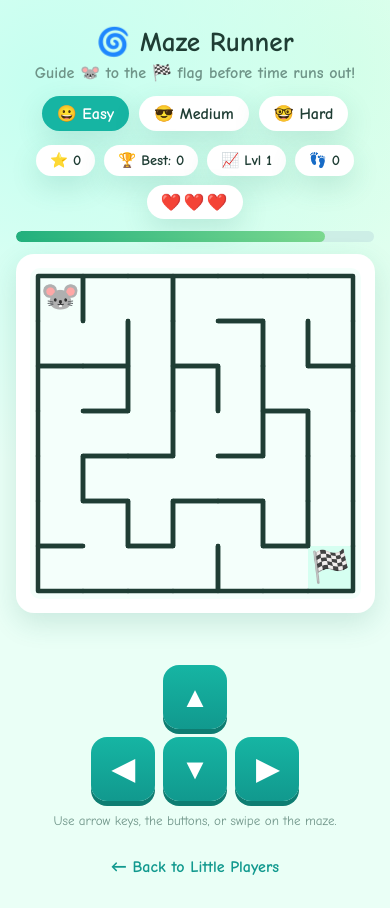
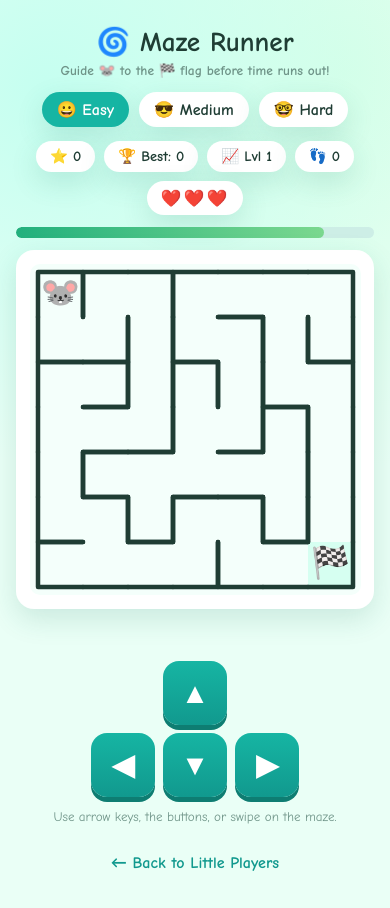
Before and after one commit to LittlePlayers/maze-runner, a plain HTML site: page index.html in a window 390 px wide. Drawn offline with Linux system fonts and the light colour scheme.

Commit message:
Mobile/tablet responsiveness guard (prevent text/row overflow on small screens)

```diff
--- a/index.html
+++ b/index.html
@@ -92,6 +92,10 @@
   .note{margin-top:8px; font-size:.82rem; color:var(--muted); text-align:center}
   .back{margin-top:14px}
   .back a{color:var(--accent2); font-weight:800; text-decoration:none}
+  /* --- mobile/tablet responsiveness guard --- */
+  html,body{overflow-x:hidden}
+  body>*{max-width:100%}
+  @media (max-width:600px){ .sub,.help{font-size:.84rem} }
 </style>
 </head>
 <body>
```
